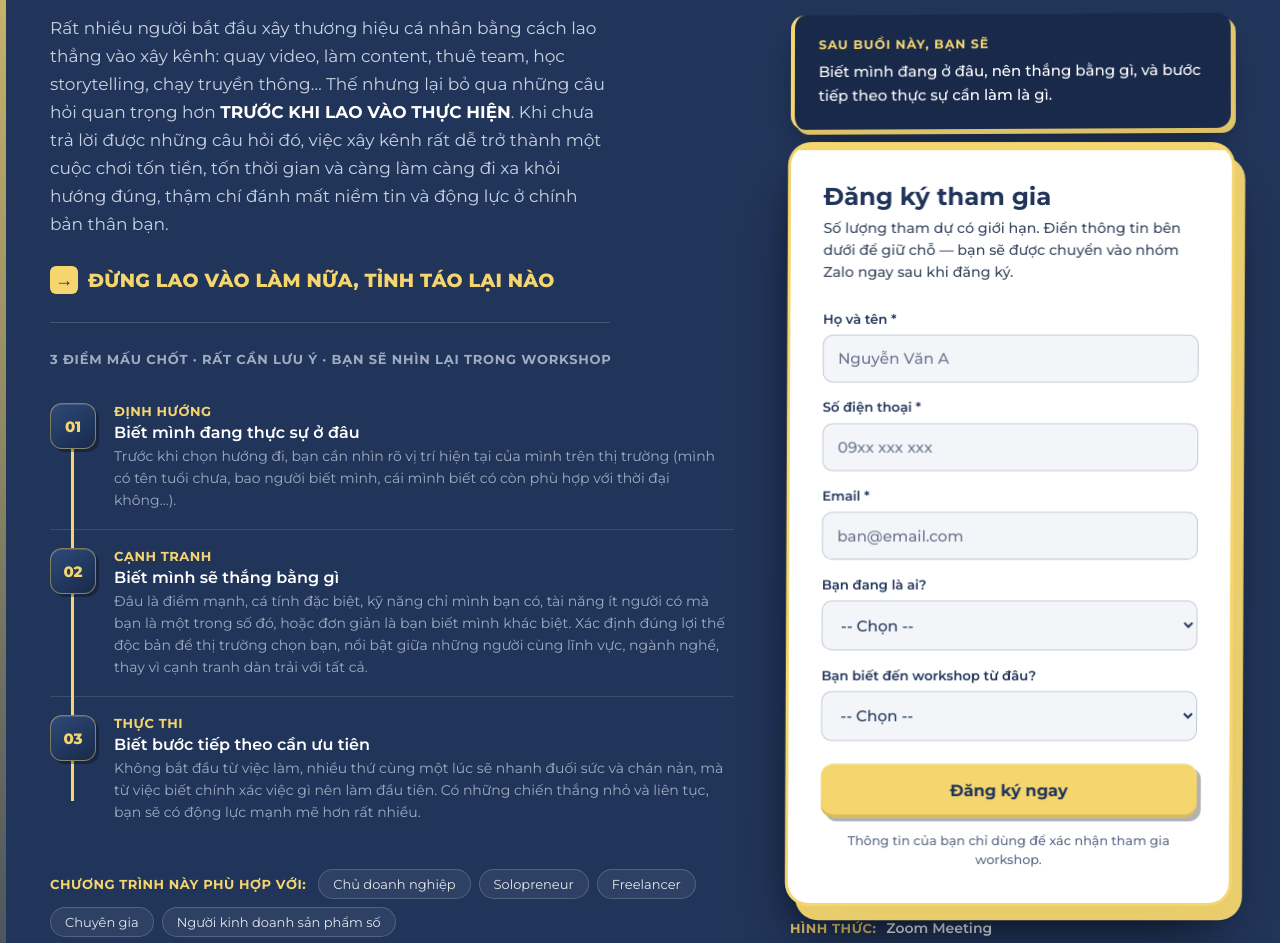
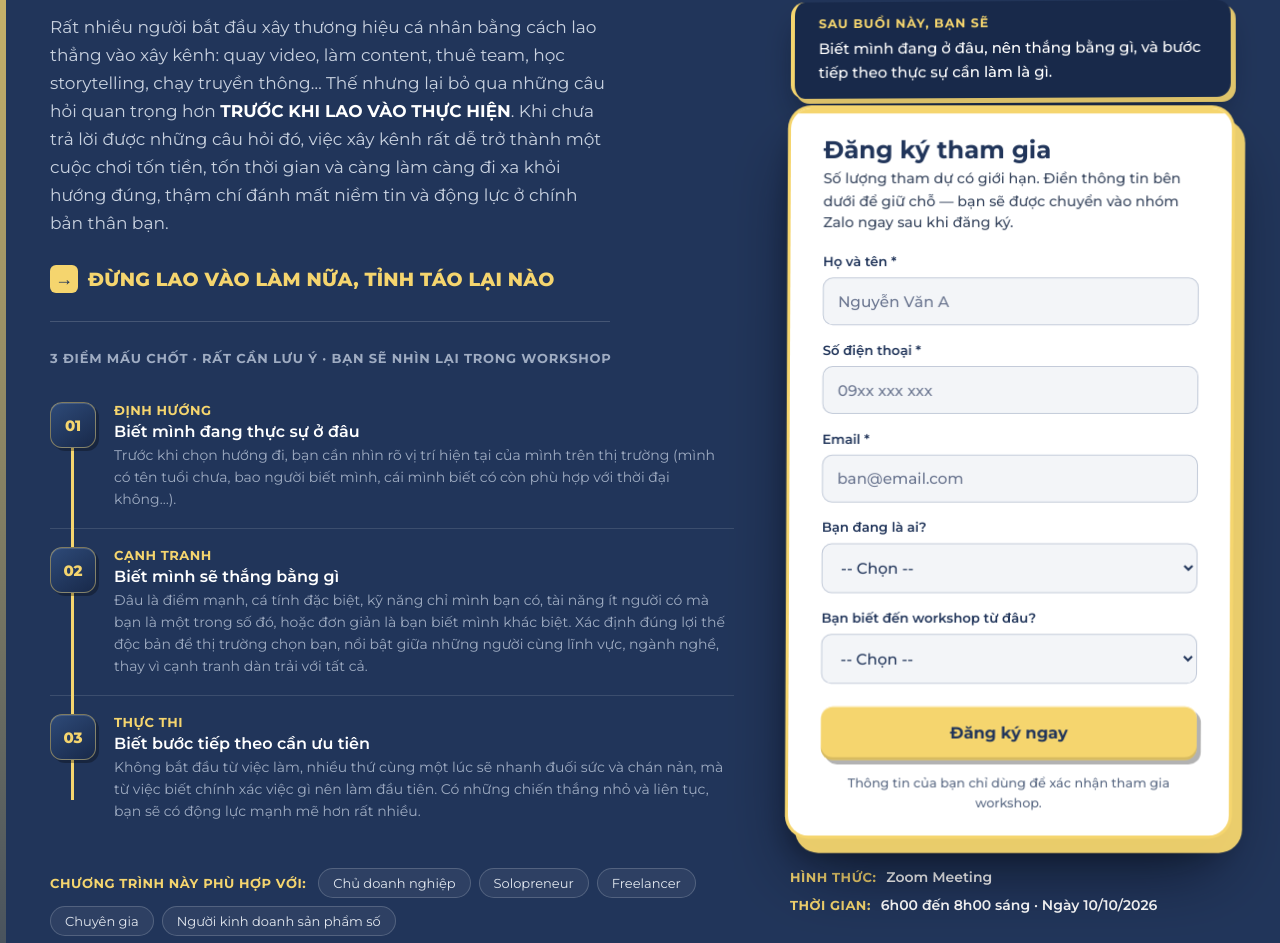
Before and after one commit to huongpldb2023-svg/workshop-registration-site, a website: page index.html in a window 1280 px wide. Shown: the part 359-1302 px from the top of the page. Drawn offline with Linux system fonts and the light colour scheme.

Commit message:
Update index.html

```diff
--- a/index.html
+++ b/index.html
@@ -116,7 +116,7 @@
   <div style="position: absolute; bottom: 0; left: 0; width: 6px; height: 100%; background: linear-gradient(180deg, #F5D56E, rgba(245,213,110,0.15)); pointer-events: none; z-index: 0;"></div>
   <div style="max-width: 1180px; margin: 0 auto; position: relative; z-index: 1;">
 
-    <div style="display: flex; align-items: center; justify-content: space-between; gap: 28px; flex-wrap: wrap; margin-bottom: 48px; padding-bottom: 28px; border-bottom: 1px solid rgba(255,255,255,0.12);">
+    <div style="display: flex; align-items: center; justify-content: space-between; gap: 28px; flex-wrap: wrap; margin-bottom: 48px; padding-bottom: 28px;">
       <div style="display: inline-flex; align-items: center; padding: 9px 18px; border-radius: 12px; background: #F5D56E; border: none; box-shadow: 3px 3px 0 rgba(0,0,0,0.3), inset 0 1px 0 rgba(255,255,255,0.55), inset 0 -3px 0 rgba(0,0,0,0.12);">
         <span style="font-family: 'Montserrat', sans-serif; font-size: 13px; font-weight: 700; letter-spacing: 0.06em; color: #21355A;">MIỄN PHÍ · SỐ LƯỢNG GIỚI HẠN</span>
       </div>
@@ -191,24 +191,24 @@
 
     </div>
 
-    <div class="reg-3d-wrap" style="display: flex; flex-direction: column; gap: 20px;">
+    <div class="reg-3d-wrap" style="display: flex; flex-direction: column; gap: 14px;">
 
-      <h1 aria-hidden="true" style="visibility: hidden; margin: 0 0 8px 0; font-family: 'Montserrat', sans-serif; font-weight: 800; font-size: clamp(24px, 5.2vw, 40px); line-height: 1.25; letter-spacing: -0.01em; white-space: nowrap;">
+      <h1 aria-hidden="true" style="visibility: hidden; margin: 0 0 2px 0; font-family: 'Montserrat', sans-serif; font-weight: 800; font-size: clamp(24px, 5.2vw, 40px); line-height: 1.25; letter-spacing: -0.01em; white-space: nowrap;">
         ĐỪNG XÂY MỘT<br>
         THƯƠNG HIỆU CÁ NHÂN<br>TỐN TIỀN
       </h1>
 
-      <div class="reg-outcome-float" style="background: #18294A; border-left: 4px solid #F5D56E; border-radius: 14px; padding: 22px 24px; box-shadow: 5px 5px 0 rgba(245,213,110,0.9), 0 18px 32px -8px rgba(5,9,20,0.5);">
-        <div style="font-family: 'Montserrat', sans-serif; font-weight: 700; font-size: 12.5px; letter-spacing: 0.08em; color: #F5D56E; margin-bottom: 8px;">SAU BUỔI NÀY, BẠN SẼ</div>
+      <div class="reg-outcome-float" style="background: #18294A; border-left: 4px solid #F5D56E; border-radius: 14px; padding: 14px 24px; box-shadow: 5px 5px 0 rgba(245,213,110,0.9), 0 18px 32px -8px rgba(5,9,20,0.5);">
+        <div style="font-family: 'Montserrat', sans-serif; font-weight: 700; font-size: 12.5px; letter-spacing: 0.08em; color: #F5D56E; margin-bottom: 6px;">SAU BUỔI NÀY, BẠN SẼ</div>
         <div style="font-family: 'Montserrat', sans-serif; font-weight: 500; font-size: 15px; line-height: 1.6; color: #FFFFFF;">Biết mình đang ở đâu, nên thắng bằng gì, và bước tiếp theo thực sự cần làm là gì.</div>
       </div>
 
       <div style="position: relative;">
         <div class="reg-card-float" style="position: relative; z-index: 1; padding: 3px; border-radius: 23px; background: #F5D56E;">
-          <div style="background: #FFFFFF; border-radius: 20px; padding: 36px 32px 32px 32px; position: relative; overflow: hidden;">
+          <div style="background: #FFFFFF; border-radius: 20px; padding: 26px 32px 22px 32px; position: relative; overflow: hidden;">
             <div style="position: absolute; top: 0; left: 0; right: 0; height: 5px; background: #F5D56E;"></div>
-            <h2 style="margin: 0 0 6px 0; font-family: 'Montserrat', sans-serif; font-weight: 700; font-size: 24px; color: #21355A;">Đăng ký tham gia</h2>
-            <p style="margin: 0 0 26px 0; font-family: 'Montserrat', sans-serif; font-weight: 500; font-size: 14px; line-height: 1.55; color: #3A4860;">Số lượng tham dự có giới hạn. Điền thông tin bên dưới để giữ chỗ — bạn sẽ được chuyển vào nhóm Zalo ngay sau khi đăng ký.</p>
+            <h2 style="margin: 0 0 4px 0; font-family: 'Montserrat', sans-serif; font-weight: 700; font-size: 24px; color: #21355A;">Đăng ký tham gia</h2>
+            <p style="margin: 0 0 18px 0; font-family: 'Montserrat', sans-serif; font-weight: 500; font-size: 14px; line-height: 1.55; color: #3A4860;">Số lượng tham dự có giới hạn. Điền thông tin bên dưới để giữ chỗ — bạn sẽ được chuyển vào nhóm Zalo ngay sau khi đăng ký.</p>
 
             <form id="reg-form" novalidate>
               <div style="margin-bottom: 16px;">
```
